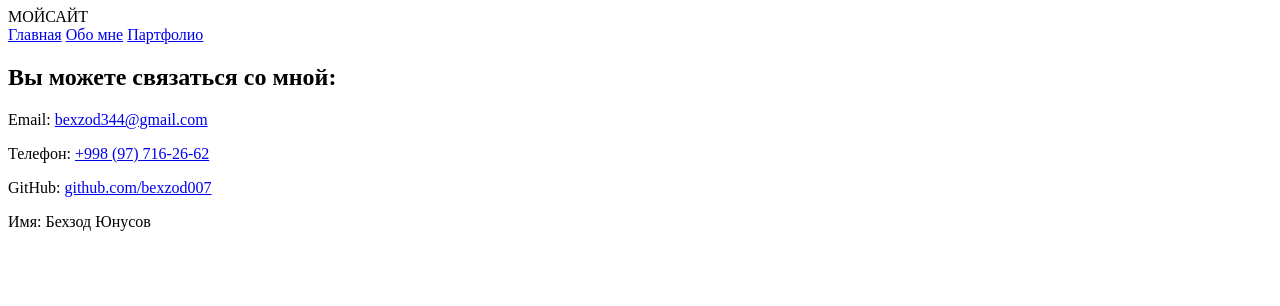
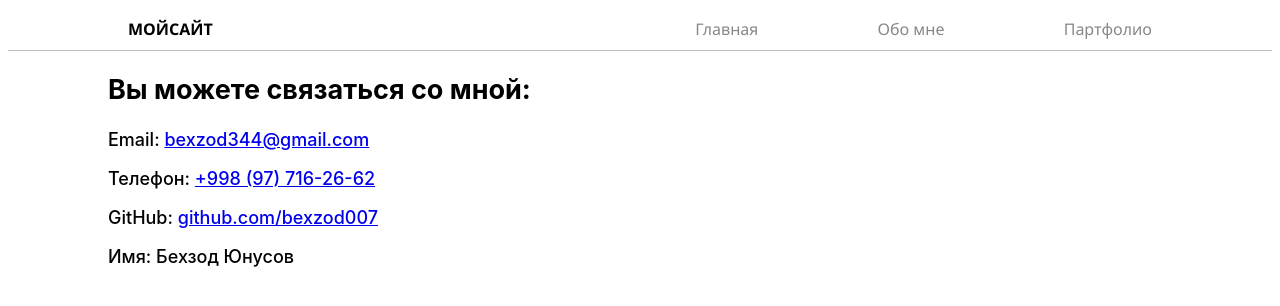
Before and after one commit to bexzod007/bexzod007.github.io, a plain HTML site: page contacts.html in a window 1280 px wide. Drawn offline with Linux system fonts and the light colour scheme.

Commit message:
Fix HTML structure and update stylesheet link

```diff
--- a/contacts.html
+++ b/contacts.html
@@ -3,7 +3,7 @@
 <head>
   <meta charset="UTF-8">
   <meta name="viewport" content="width=device-width, initial-scale=1.0">
-  <link rel="stylesheet" href="project's.css">
+  <link rel="stylesheet" href="style.css">
   <title>Document</title>
 </head>
 <body>
```
